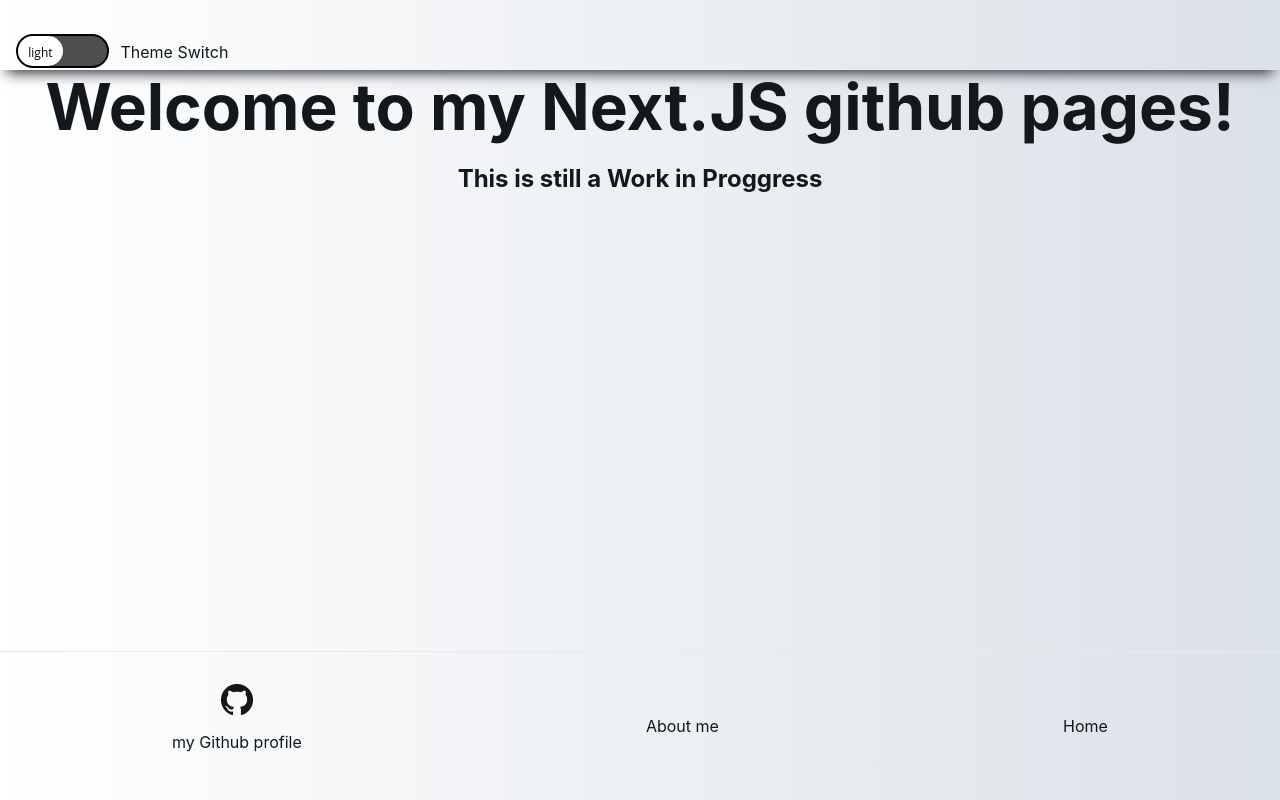
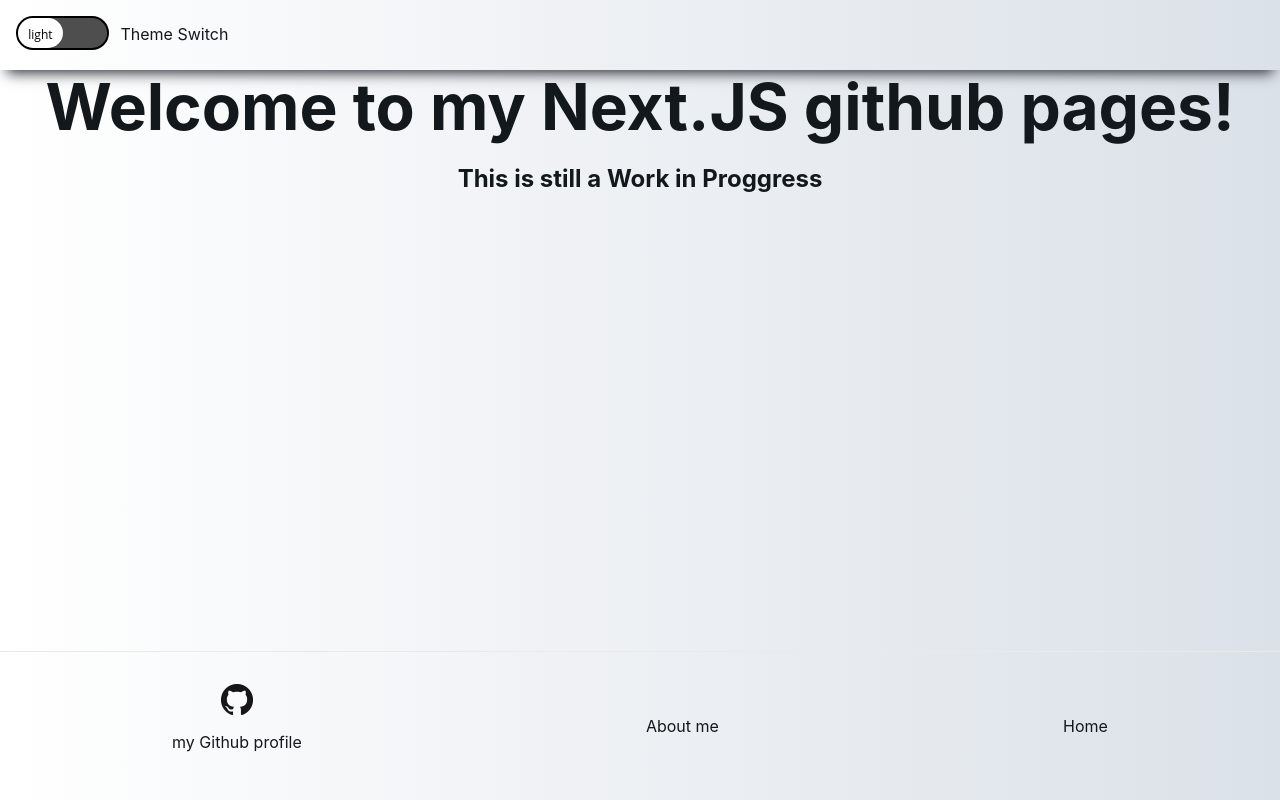
Before and after one commit to PedroMarquetti/PedroMarquetti.github.io, a Next.js app: page / in a window 1280 px wide. Built offline with nearby package versions, Linux system fonts and the light colour scheme.

Commit message:
updated styling

```diff
--- a/styles/Nav.module.css
+++ b/styles/Nav.module.css
@@ -22,9 +22,6 @@
 	height: 100%;
 	width: 100%;
 	background: var(--background);
-
-	/* border-left: #12181b 10px;
-	border-right: 10px black; */
 }
 
 /* Topnav list items */
@@ -33,7 +30,10 @@
 	display: table-cell;
 	text-align: center;
 	vertical-align: middle;
+
 	min-width: 70px;
+	max-width: fit-content;
+
 	z-index: inherit;
 }
 
--- a/styles/Switch.module.css
+++ b/styles/Switch.module.css
@@ -1,5 +1,5 @@
 .switch_container {
-	height: 50%;
+	height: 100%;
 	display: flex;
 	flex-direction: row;
 	text-align: center;
```
